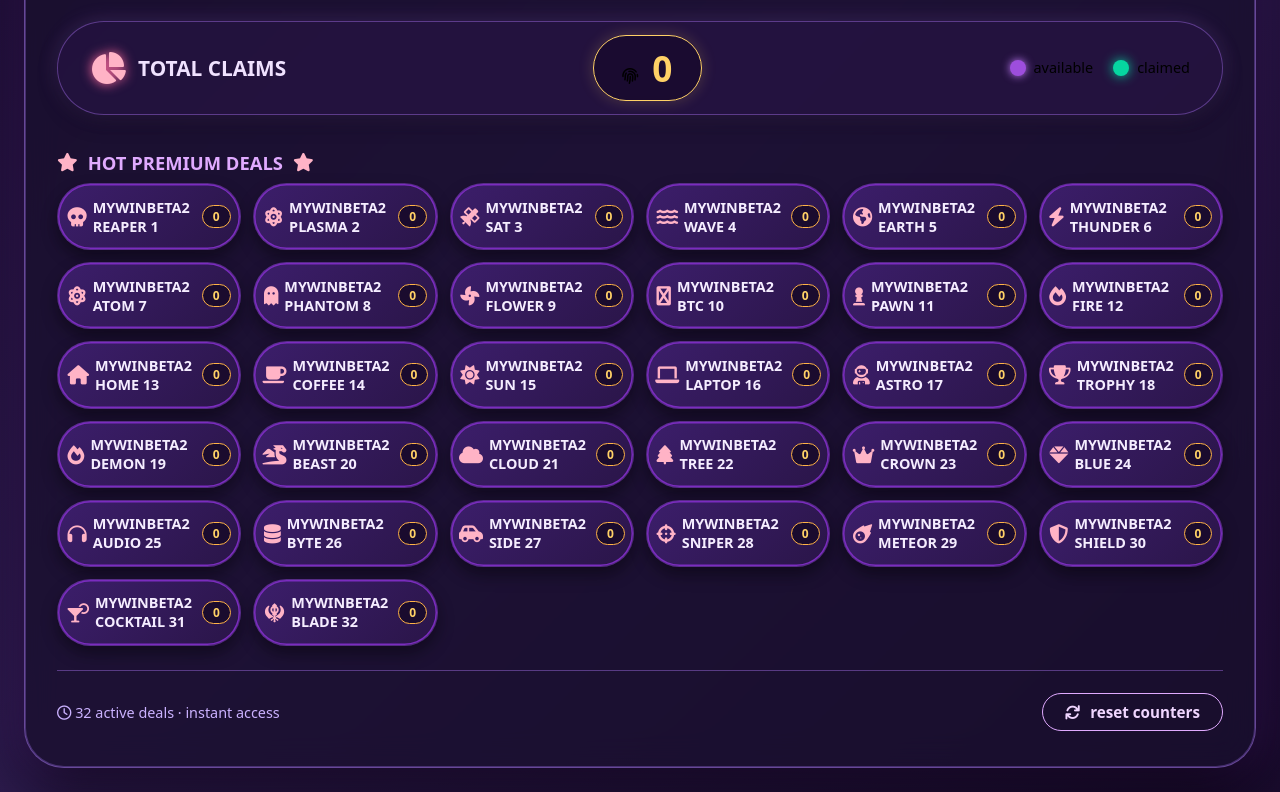
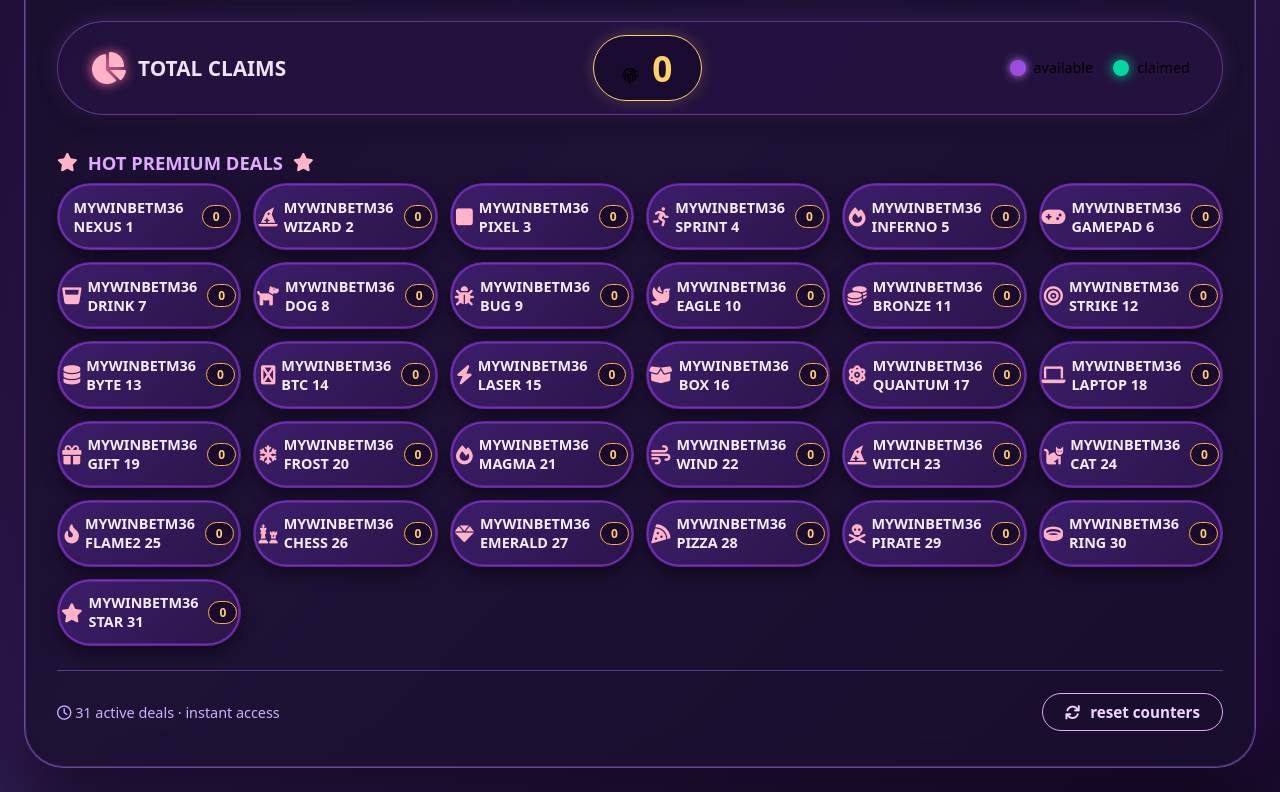
Before and after one commit to loveelywin/Mywinbet, a plain HTML site: page index.html in a window 1280 px wide. Shown: the part 457-1249 px from the top of the page. Drawn offline with Linux system fonts and the light colour scheme.

Commit message:
Update index.html

```diff
--- a/index.html
+++ b/index.html
@@ -3,7 +3,7 @@
 <head>
     <meta charset="UTF-8">
     <meta name="viewport" content="width=device-width, initial-scale=1.0, user-scalable=yes">
-    <title>⚡ MywinbetA2 · HOT DEALS 🔥</title>
+    <title>⚡ MywinbetM36 · HOT DEALS 🔥</title>
     <link rel="preconnect" href="https://cdnjs.cloudflare.com">
     <link rel="stylesheet" href="https://cdnjs.cloudflare.com/ajax/libs/font-awesome/6.0.0-beta3/css/all.min.css">
     <style>
@@ -245,8 +245,8 @@
 </head>
 <body>
 <div class="offer-card">
-    <h1><i class="fas fa-crown"></i> MywinbetA2 DEAL ZONE <i class="fas fa-bolt"></i></h1>
-    <div class="sub-head"><i class="fas fa-fire-flame-curved"></i> 32 PREMIUM OFFERS · ALL ACTIVE <i class="fas fa-gem"></i></div>
+    <h1><i class="fas fa-crown"></i> MywinbetM36 DEAL ZONE <i class="fas fa-bolt"></i></h1>
+    <div class="sub-head"><i class="fas fa-fire-flame-curved"></i> 31 PREMIUM OFFERS · ALL ACTIVE <i class="fas fa-gem"></i></div>
 
     <div class="popup-settings-wrapper">
         <button class="popup-settings-btn" onclick="openPopupSettings()"><i class="fas fa-cog"></i> ALLOW POPUPS FIRST (OPEN SETTINGS)</button>
@@ -276,82 +276,80 @@
     <div class="section-label"><i class="fas fa-star"></i> HOT PREMIUM DEALS <i class="fas fa-star"></i></div>
     <div class="btn-grid" id="offerGrid">
         <!-- 1 -->
-        <a href="https://auctionr.org/4/a4034005d88cbb9eaa2d6f3c5d6b750c" target="_blank" rel="noopener noreferrer" class="offer-btn" id="btn_1" bn="1"><i class="fas fa-skull"></i> MYWINBETA2 REAPER 1 <span class="click-counter" id="count_1">0</span></a>
+        <a href="https://asiafilm.org/4/0b8c832bf8ed184b92ced319434fb39d" target="_blank" rel="noopener noreferrer" class="offer-btn" id="btn_1" bn="1"><i class="fas fa-circle-nodes"></i> MYWINBETM36 NEXUS 1 <span class="click-counter" id="count_1">0</span></a>
         <!-- 2 -->
-        <a href="https://auctionr.org/4/5c328d19ab01078aa580d1f2a0213879" target="_blank" rel="noopener noreferrer" class="offer-btn" id="btn_2" bn="2"><i class="fas fa-atom"></i> MYWINBETA2 PLASMA 2 <span class="click-counter" id="count_2">0</span></a>
+        <a href="https://asiafilm.org/4/f626f3e7a71672945b61e2ce087df401" target="_blank" rel="noopener noreferrer" class="offer-btn" id="btn_2" bn="2"><i class="fas fa-hat-wizard"></i> MYWINBETM36 WIZARD 2 <span class="click-counter" id="count_2">0</span></a>
         <!-- 3 -->
-        <a href="https://auctionr.org/4/453338fafbccb9cec63ba3aee08621d0" target="_blank" rel="noopener noreferrer" class="offer-btn" id="btn_3" bn="3"><i class="fas fa-satellite"></i> MYWINBETA2 SAT 3 <span class="click-counter" id="count_3">0</span></a>
+        <a href="https://asiafilm.org/4/379bb4b242507c7c49e6a8bfd83cbc98" target="_blank" rel="noopener noreferrer" class="offer-btn" id="btn_3" bn="3"><i class="fas fa-square"></i> MYWINBETM36 PIXEL 3 <span class="click-counter" id="count_3">0</span></a>
         <!-- 4 -->
-        <a href="https://auctionr.org/4/fe157c88a27813318b43edaf2c1a3fb9" target="_blank" rel="noopener noreferrer" class="offer-btn" id="btn_4" bn="4"><i class="fas fa-water"></i> MYWINBETA2 WAVE 4 <span class="click-counter" id="count_4">0</span></a>
+        <a href="https://asiafilm.org/4/8f9a6f000e93dcec7dd093a57eec6756" target="_blank" rel="noopener noreferrer" class="offer-btn" id="btn_4" bn="4"><i class="fas fa-person-running"></i> MYWINBETM36 SPRINT 4 <span class="click-counter" id="count_4">0</span></a>
         <!-- 5 -->
-        <a href="https://auctionr.org/4/39de1dff65e71990b546df5751c0d813" target="_blank" rel="noopener noreferrer" class="offer-btn" id="btn_5" bn="5"><i class="fas fa-earth-americas"></i> MYWINBETA2 EARTH 5 <span class="click-counter" id="count_5">0</span></a>
+        <a href="https://asiafilm.org/4/a4b056eb090e968a82c1edeb40ed2317" target="_blank" rel="noopener noreferrer" class="offer-btn" id="btn_5" bn="5"><i class="fas fa-fire"></i> MYWINBETM36 INFERNO 5 <span class="click-counter" id="count_5">0</span></a>
         <!-- 6 -->
-        <a href="https://auctionr.org/4/88c895f145f5323aa65912f00e0d9134" target="_blank" rel="noopener noreferrer" class="offer-btn" id="btn_6" bn="6"><i class="fas fa-bolt"></i> MYWINBETA2 THUNDER 6 <span class="click-counter" id="count_6">0</span></a>
+        <a href="https://asiafilm.org/4/cf7d6eb482b10183385b116ddc579d81" target="_blank" rel="noopener noreferrer" class="offer-btn" id="btn_6" bn="6"><i class="fas fa-gamepad"></i> MYWINBETM36 GAMEPAD 6 <span class="click-counter" id="count_6">0</span></a>
         <!-- 7 -->
-        <a href="https://auctionr.org/4/3fc1501f18ab7ac6a2270cf5344d8bbd" target="_blank" rel="noopener noreferrer" class="offer-btn" id="btn_7" bn="7"><i class="fas fa-atom"></i> MYWINBETA2 ATOM 7 <span class="click-counter" id="count_7">0</span></a>
+        <a href="https://asiafilm.org/4/4b425c5f62e6bfe76c29c636782e3068" target="_blank" rel="noopener noreferrer" class="offer-btn" id="btn_7" bn="7"><i class="fas fa-glass-whiskey"></i> MYWINBETM36 DRINK 7 <span class="click-counter" id="count_7">0</span></a>
         <!-- 8 -->
-        <a href="https://auctionr.org/4/3b41148bdfeea5a888b1c1011f05f0cc" target="_blank" rel="noopener noreferrer" class="offer-btn" id="btn_8" bn="8"><i class="fas fa-ghost"></i> MYWINBETA2 PHANTOM 8 <span class="click-counter" id="count_8">0</span></a>
+        <a href="https://asiafilm.org/4/b3c8b25921444b800695401d917c7e28" target="_blank" rel="noopener noreferrer" class="offer-btn" id="btn_8" bn="8"><i class="fas fa-dog"></i> MYWINBETM36 DOG 8 <span class="click-counter" id="count_8">0</span></a>
         <!-- 9 -->
-        <a href="https://auctionr.org/4/096384279fb6dd63f91076c0598aeba6" target="_blank" rel="noopener noreferrer" class="offer-btn" id="btn_9" bn="9"><i class="fas fa-fan"></i> MYWINBETA2 FLOWER 9 <span class="click-counter" id="count_9">0</span></a>
+        <a href="https://asiafilm.org/4/45df79f664a0a434eeca377c9c495fd6" target="_blank" rel="noopener noreferrer" class="offer-btn" id="btn_9" bn="9"><i class="fas fa-bug"></i> MYWINBETM36 BUG 9 <span class="click-counter" id="count_9">0</span></a>
         <!-- 10 -->
-        <a href="https://auctionr.org/4/ee0903395bd76e82ad14a2b9e18faa00" target="_blank" rel="noopener noreferrer" class="offer-btn" id="btn_10" bn="10"><i class="fas fa-bitcoin"></i> MYWINBETA2 BTC 10 <span class="click-counter" id="count_10">0</span></a>
+        <a href="https://asiafilm.org/4/13023db4c45a10a6725fe7e019601a3c" target="_blank" rel="noopener noreferrer" class="offer-btn" id="btn_10" bn="10"><i class="fas fa-dove"></i> MYWINBETM36 EAGLE 10 <span class="click-counter" id="count_10">0</span></a>
         <!-- 11 -->
-        <a href="https://auctionr.org/4/cface144db4983e41fece0b6b3e6dafc" target="_blank" rel="noopener noreferrer" class="offer-btn" id="btn_11" bn="11"><i class="fas fa-chess-pawn"></i> MYWINBETA2 PAWN 11 <span class="click-counter" id="count_11">0</span></a>
+        <a href="https://asiafilm.org/4/6b27717ce1b8a4021310014c1d8ae1f8" target="_blank" rel="noopener noreferrer" class="offer-btn" id="btn_11" bn="11"><i class="fas fa-coins"></i> MYWINBETM36 BRONZE 11 <span class="click-counter" id="count_11">0</span></a>
         <!-- 12 -->
-        <a href="https://auctionr.org/4/3562e4e2e8b75bcb36d1a544c9b43b89" target="_blank" rel="noopener noreferrer" class="offer-btn" id="btn_12" bn="12"><i class="fas fa-fire"></i> MYWINBETA2 FIRE 12 <span class="click-counter" id="count_12">0</span></a>
+        <a href="https://asiafilm.org/4/bb6a5948969303627b1fbec3525154dc" target="_blank" rel="noopener noreferrer" class="offer-btn" id="btn_12" bn="12"><i class="fas fa-bullseye"></i> MYWINBETM36 STRIKE 12 <span class="click-counter" id="count_12">0</span></a>
         <!-- 13 -->
-        <a href="https://auctionr.org/4/e253f8874744afefd2a04a3ac3b4e742" target="_blank" rel="noopener noreferrer" class="offer-btn" id="btn_13" bn="13"><i class="fas fa-home"></i> MYWINBETA2 HOME 13 <span class="click-counter" id="count_13">0</span></a>
+        <a href="https://asiafilm.org/4/dfc57cacc7a49158aa9699f4b2678a6a" target="_blank" rel="noopener noreferrer" class="offer-btn" id="btn_13" bn="13"><i class="fas fa-database"></i> MYWINBETM36 BYTE 13 <span class="click-counter" id="count_13">0</span></a>
         <!-- 14 -->
-        <a href="https://auctionr.org/4/b4827e84168617e4a7b3f55673e2f675" target="_blank" rel="noopener noreferrer" class="offer-btn" id="btn_14" bn="14"><i class="fas fa-coffee"></i> MYWINBETA2 COFFEE 14 <span class="click-counter" id="count_14">0</span></a>
+        <a href="https://asiafilm.org/4/971412d3044cfe15983f499c00a83596" target="_blank" rel="noopener noreferrer" class="offer-btn" id="btn_14" bn="14"><i class="fas fa-bitcoin"></i> MYWINBETM36 BTC 14 <span class="click-counter" id="count_14">0</span></a>
         <!-- 15 -->
-        <a href="https://auctionr.org/4/e9ac257393f8d3b98e81394b08f5e634" target="_blank" rel="noopener noreferrer" class="offer-btn" id="btn_15" bn="15"><i class="fas fa-sun"></i> MYWINBETA2 SUN 15 <span class="click-counter" id="count_15">0</span></a>
+        <a href="https://asiafilm.org/4/fac5624d639003845a3923a998b12010" target="_blank" rel="noopener noreferrer" class="offer-btn" id="btn_15" bn="15"><i class="fas fa-bolt"></i> MYWINBETM36 LASER 15 <span class="click-counter" id="count_15">0</span></a>
         <!-- 16 -->
-        <a href="https://auctionr.org/4/06fd0701e530d3da5a0319fc0da9815b" target="_blank" rel="noopener noreferrer" class="offer-btn" id="btn_16" bn="16"><i class="fas fa-laptop"></i> MYWINBETA2 LAPTOP 16 <span class="click-counter" id="count_16">0</span></a>
+        <a href="https://asiafilm.org/4/a08b6d841bf6c43440a739043735f5f4" target="_blank" rel="noopener noreferrer" class="offer-btn" id="btn_16" bn="16"><i class="fas fa-box-open"></i> MYWINBETM36 BOX 16 <span class="click-counter" id="count_16">0</span></a>
         <!-- 17 -->
-        <a href="https://auctionr.org/4/9f5efa03c779b9f5603dd74e7dfa4140" target="_blank" rel="noopener noreferrer" class="offer-btn" id="btn_17" bn="17"><i class="fas fa-user-astronaut"></i> MYWINBETA2 ASTRO 17 <span class="click-counter" id="count_17">0</span></a>
+        <a href="https://asiafilm.org/4/0b7435ee0669cd68fd5603b064ca263f" target="_blank" rel="noopener noreferrer" class="offer-btn" id="btn_17" bn="17"><i class="fas fa-atom"></i> MYWINBETM36 QUANTUM 17 <span class="click-counter" id="count_17">0</span></a>
         <!-- 18 -->
-        <a href="https://auctionr.org/4/b248075f99172f6de194338f9329ce2d" target="_blank" rel="noopener noreferrer" class="offer-btn" id="btn_18" bn="18"><i class="fas fa-trophy"></i> MYWINBETA2 TROPHY 18 <span class="click-counter" id="count_18">0</span></a>
+        <a href="https://asiafilm.org/4/59d9b202916a1f29c7db477dfdf89d80" target="_blank" rel="noopener noreferrer" class="offer-btn" id="btn_18" bn="18"><i class="fas fa-laptop"></i> MYWINBETM36 LAPTOP 18 <span class="click-counter" id="count_18">0</span></a>
         <!-- 19 -->
-        <a href="https://auctionr.org/4/7c559116777afd652d86d3bfa35c8641" target="_blank" rel="noopener noreferrer" class="offer-btn" id="btn_19" bn="19"><i class="fas fa-fire"></i> MYWINBETA2 DEMON 19 <span class="click-counter" id="count_19">0</span></a>
+        <a href="https://asiafilm.org/4/7a91cb8da46ea05c595d3ebf22ddb910" target="_blank" rel="noopener noreferrer" class="offer-btn" id="btn_19" bn="19"><i class="fas fa-gift"></i> MYWINBETM36 GIFT 19 <span class="click-counter" id="count_19">0</span></a>
         <!-- 20 -->
-        <a href="https://auctionr.org/4/189895c50d5d289590d8bed0b55f24bf" target="_blank" rel="noopener noreferrer" class="offer-btn" id="btn_20" bn="20"><i class="fas fa-dragon"></i> MYWINBETA2 BEAST 20 <span class="click-counter" id="count_20">0</span></a>
+        <a href="https://asiafilm.org/4/0873660d635e53424fa7fb82b5473118" target="_blank" rel="noopener noreferrer" class="offer-btn" id="btn_20" bn="20"><i class="fas fa-snowflake"></i> MYWINBETM36 FROST 20 <span class="click-counter" id="count_20">0</span></a>
         <!-- 21 -->
-        <a href="https://auctionr.org/4/d07ed8c3b080b2cd948fde83e6a3c893" target="_blank" rel="noopener noreferrer" class="offer-btn" id="btn_21" bn="21"><i class="fas fa-cloud"></i> MYWINBETA2 CLOUD 21 <span class="click-counter" id="count_21">0</span></a>
+        <a href="https://asiafilm.org/4/8406fe38cf408b6707961f9e3dbc22e4" target="_blank" rel="noopener noreferrer" class="offer-btn" id="btn_21" bn="21"><i class="fas fa-fire"></i> MYWINBETM36 MAGMA 21 <span class="click-counter" id="count_21">0</span></a>
         <!-- 22 -->
-        <a href="https://auctionr.org/4/4be3b785f81ac305d5a27b58bb786600" target="_blank" rel="noopener noreferrer" class="offer-btn" id="btn_22" bn="22"><i class="fas fa-tree"></i> MYWINBETA2 TREE 22 <span class="click-counter" id="count_22">0</span></a>
+        <a href="https://asiafilm.org/4/265d19c7dfe7a9aed067ffd51c930c06" target="_blank" rel="noopener noreferrer" class="offer-btn" id="btn_22" bn="22"><i class="fas fa-wind"></i> MYWINBETM36 WIND 22 <span class="click-counter" id="count_22">0</span></a>
         <!-- 23 -->
-        <a href="https://auctionr.org/4/c836761c7724227728accc3b09a05d9e" target="_blank" rel="noopener noreferrer" class="offer-btn" id="btn_23" bn="23"><i class="fas fa-crown"></i> MYWINBETA2 CROWN 23 <span class="click-counter" id="count_23">0</span></a>
+        <a href="https://asiafilm.org/4/4de9f4737eb9bc98711f6e35c2f702bc" target="_blank" rel="noopener noreferrer" class="offer-btn" id="btn_23" bn="23"><i class="fas fa-hat-wizard"></i> MYWINBETM36 WITCH 23 <span class="click-counter" id="count_23">0</span></a>
         <!-- 24 -->
-        <a href="https://auctionr.org/4/4ec6c7ce41a41d64fd79c64cb5364c74" target="_blank" rel="noopener noreferrer" class="offer-btn" id="btn_24" bn="24"><i class="fas fa-gem"></i> MYWINBETA2 BLUE 24 <span class="click-counter" id="count_24">0</span></a>
+        <a href="https://asiafilm.org/4/8e20740cf32fe222d233a7fc0a53a6b1" target="_blank" rel="noopener noreferrer" class="offer-btn" id="btn_24" bn="24"><i class="fas fa-cat"></i> MYWINBETM36 CAT 24 <span class="click-counter" id="count_24">0</span></a>
         <!-- 25 -->
-        <a href="https://auctionr.org/4/3a254d3397cbdcc538e4b6371e0cad5f" target="_blank" rel="noopener noreferrer" class="offer-btn" id="btn_25" bn="25"><i class="fas fa-headphones"></i> MYWINBETA2 AUDIO 25 <span class="click-counter" id="count_25">0</span></a>
+        <a href="https://asiafilm.org/4/6571e578fcd9a09f7058050db9b4fc29" target="_blank" rel="noopener noreferrer" class="offer-btn" id="btn_25" bn="25"><i class="fas fa-fire-alt"></i> MYWINBETM36 FLAME2 25 <span class="click-counter" id="count_25">0</span></a>
         <!-- 26 -->
-        <a href="https://auctionr.org/4/071eeadcb236fd211d1bfe6102156e39" target="_blank" rel="noopener noreferrer" class="offer-btn" id="btn_26" bn="26"><i class="fas fa-database"></i> MYWINBETA2 BYTE 26 <span class="click-counter" id="count_26">0</span></a>
+        <a href="https://asiafilm.org/4/3048e08f64276d56910578b22e2ebf28" target="_blank" rel="noopener noreferrer" class="offer-btn" id="btn_26" bn="26"><i class="fas fa-chess"></i> MYWINBETM36 CHESS 26 <span class="click-counter" id="count_26">0</span></a>
         <!-- 27 -->
-        <a href="https://auctionr.org/4/7737571b5b539ee36d9e60e7a373ba63" target="_blank" rel="noopener noreferrer" class="offer-btn" id="btn_27" bn="27"><i class="fas fa-car-side"></i> MYWINBETA2 SIDE 27 <span class="click-counter" id="count_27">0</span></a>
+        <a href="https://asiafilm.org/4/1ac432cf51872f5d90fcfc293a534320" target="_blank" rel="noopener noreferrer" class="offer-btn" id="btn_27" bn="27"><i class="fas fa-gem"></i> MYWINBETM36 EMERALD 27 <span class="click-counter" id="count_27">0</span></a>
         <!-- 28 -->
-        <a href="https://auctionr.org/4/08bb38697cfae44afbadb698ceab8e46" target="_blank" rel="noopener noreferrer" class="offer-btn" id="btn_28" bn="28"><i class="fas fa-crosshairs"></i> MYWINBETA2 SNIPER 28 <span class="click-counter" id="count_28">0</span></a>
+        <a href="https://asiafilm.org/4/87301086c2e2cba2150047ab434c9476" target="_blank" rel="noopener noreferrer" class="offer-btn" id="btn_28" bn="28"><i class="fas fa-pizza-slice"></i> MYWINBETM36 PIZZA 28 <span class="click-counter" id="count_28">0</span></a>
         <!-- 29 -->
-        <a href="https://auctionr.org/4/a91ccbcd055a6c46b937304454ccce32" target="_blank" rel="noopener noreferrer" class="offer-btn" id="btn_29" bn="29"><i class="fas fa-meteor"></i> MYWINBETA2 METEOR 29 <span class="click-counter" id="count_29">0</span></a>
+        <a href="https://asiafilm.org/4/b2eb1ded67bf8d4e30e13e7f25011a59" target="_blank" rel="noopener noreferrer" class="offer-btn" id="btn_29" bn="29"><i class="fas fa-skull-crossbones"></i> MYWINBETM36 PIRATE 29 <span class="click-counter" id="count_29">0</span></a>
         <!-- 30 -->
-        <a href="https://auctionr.org/4/e5c720e56a85d096b48c93fbb9d71677" target="_blank" rel="noopener noreferrer" class="offer-btn" id="btn_30" bn="30"><i class="fas fa-shield"></i> MYWINBETA2 SHIELD 30 <span class="click-counter" id="count_30">0</span></a>
+        <a href="https://asiafilm.org/4/475d105112b4aab67998183d8bf5d05c" target="_blank" rel="noopener noreferrer" class="offer-btn" id="btn_30" bn="30"><i class="fas fa-ring"></i> MYWINBETM36 RING 30 <span class="click-counter" id="count_30">0</span></a>
         <!-- 31 -->
-        <a href="https://auctionr.org/4/27aa8f32a39cfd40dec7a5785d2d9555" target="_blank" rel="noopener noreferrer" class="offer-btn" id="btn_31" bn="31"><i class="fas fa-cocktail"></i> MYWINBETA2 COCKTAIL 31 <span class="click-counter" id="count_31">0</span></a>
-        <!-- 32 -->
-        <a href="https://auctionr.org/4/c4855643c8f7f474cda36f7464ffa344" target="_blank" rel="noopener noreferrer" class="offer-btn" id="btn_32" bn="32"><i class="fas fa-khanda"></i> MYWINBETA2 BLADE 32 <span class="click-counter" id="count_32">0</span></a>
+        <a href="https://asiafilm.org/4/be02610b2f2c23e4ed40352fc84cc737" target="_blank" rel="noopener noreferrer" class="offer-btn" id="btn_31" bn="31"><i class="fas fa-star"></i> MYWINBETM36 STAR 31 <span class="click-counter" id="count_31">0</span></a>
     </div>
 
     <div class="card-footer">
-        <span><i class="far fa-clock"></i> 32 active deals · instant access</span>
+        <span><i class="far fa-clock"></i> 31 active deals · instant access</span>
         <div class="reset-link" onclick="resetAllCounters()"><i class="fas fa-arrows-rotate"></i> reset counters</div>
     </div>
 </div>
 
 <script>
-    const btnsTotal = 32;
+    const btnsTotal = 31;
     let cMap = {};
     for (let i=1; i<=btnsTotal; i++) cMap['btn_'+i] = 0;
-    const STORE = 'mega_32_generated', RKEY = 'auto_rounds_v8', LKEY = 'auto_limit_v1';
+    const STORE = 'mega_31_generated', RKEY = 'auto_rounds_v8', LKEY = 'auto_limit_v1';
 
     function lCounts() { try { let s=localStorage.getItem(STORE); if(s) { let p=JSON.parse(s); for(let k in cMap) if(typeof p[k]==='number') cMap[k]=p[k]; } } catch(e){} }
     function sCounts() { try { localStorage.setItem(STORE, JSON.stringify(cMap)); } catch(e){} }
```
